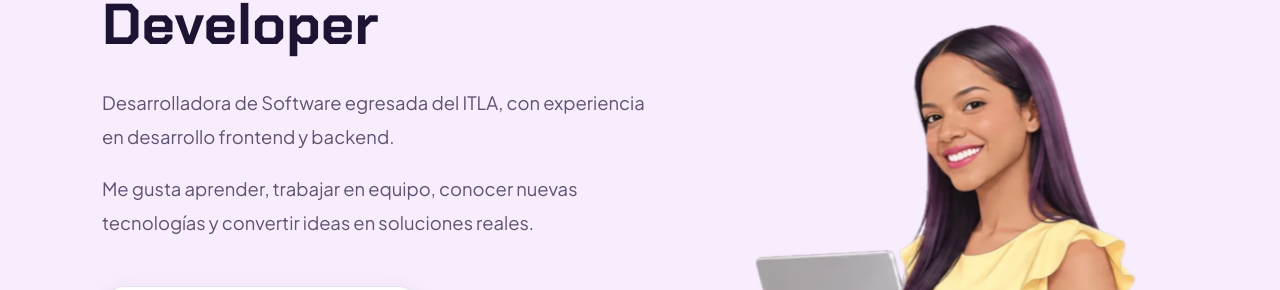
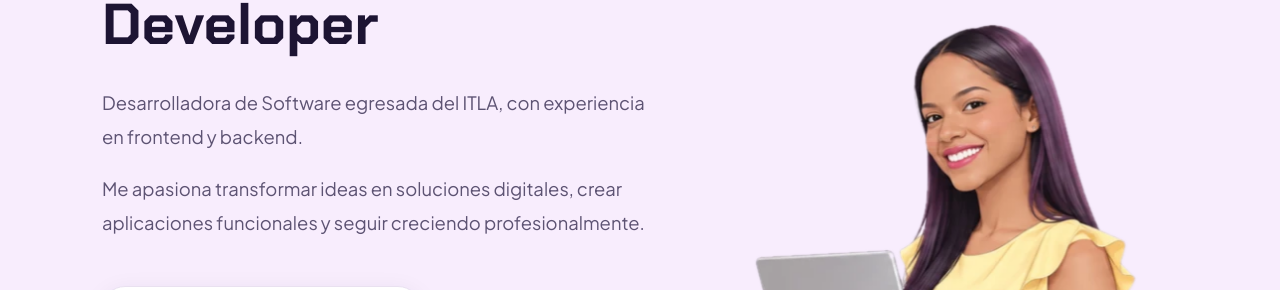
Before and after one commit to Angelismejia/candy-dev-portfolio, a React (Vite) app: page / in a window 1280 px wide. Shown: the part 279-569 px from the top of the page. Built offline with nearby package versions, Linux system fonts and the light colour scheme; no server answers.

Commit message:
content: Update hero summary and ITLA graduation year

```diff
--- a/src/data/content/portfolio.content.en.ts
+++ b/src/data/content/portfolio.content.en.ts
@@ -8,8 +8,8 @@ export const portfolioContentEn: Portfolio = {
     ...es.profile,
     cvPath: 'cv-candy-mejia-en.pdf',
     summary: [
-      'Software Developer graduated from ITLA, with experience in frontend and backend development.',
-      'I enjoy learning, working as part of a team, exploring new technologies and turning ideas into real solutions.',
+      'Software Developer graduated from ITLA, with experience in frontend and backend.',
+      "I'm passionate about turning ideas into digital solutions, building functional applications and continuing to grow professionally.",
     ],
     about: [
       "I'm a Junior Software Developer graduated from the Instituto Tecnológico de Las Américas (ITLA), with 8 months of hands-on experience gained at two companies.",
--- a/src/data/content/portfolio.content.ts
+++ b/src/data/content/portfolio.content.ts
@@ -9,8 +9,8 @@ export const portfolioContent: Portfolio = {
     initials: 'CM',
     role: 'Junior Software Developer',
     summary: [
-      'Desarrolladora de Software egresada del ITLA, con experiencia en desarrollo frontend y backend.',
-      'Me gusta aprender, trabajar en equipo, conocer nuevas tecnologías y convertir ideas en soluciones reales.',
+      'Desarrolladora de Software egresada del ITLA, con experiencia en frontend y backend.',
+      'Me apasiona transformar ideas en soluciones digitales, crear aplicaciones funcionales y seguir creciendo profesionalmente.',
     ],
     about: [
       'Soy Desarrolladora de Software Junior egresada del Instituto Tecnológico de Las Américas (ITLA), con 8 meses de experiencia práctica adquirida en dos empresas.',
@@ -231,7 +231,7 @@ export const portfolioContent: Portfolio = {
       institutionUrl: 'https://educapermanente.itla.edu.do/',
       description:
         'Formación en desarrollo frontend y backend, programación orientada a objetos, bases de datos, APIs, arquitectura de software y desarrollo de aplicaciones.',
-      period: '2023 – 2025',
+      period: '2023 – 2026',
     },
   ],
 
```
